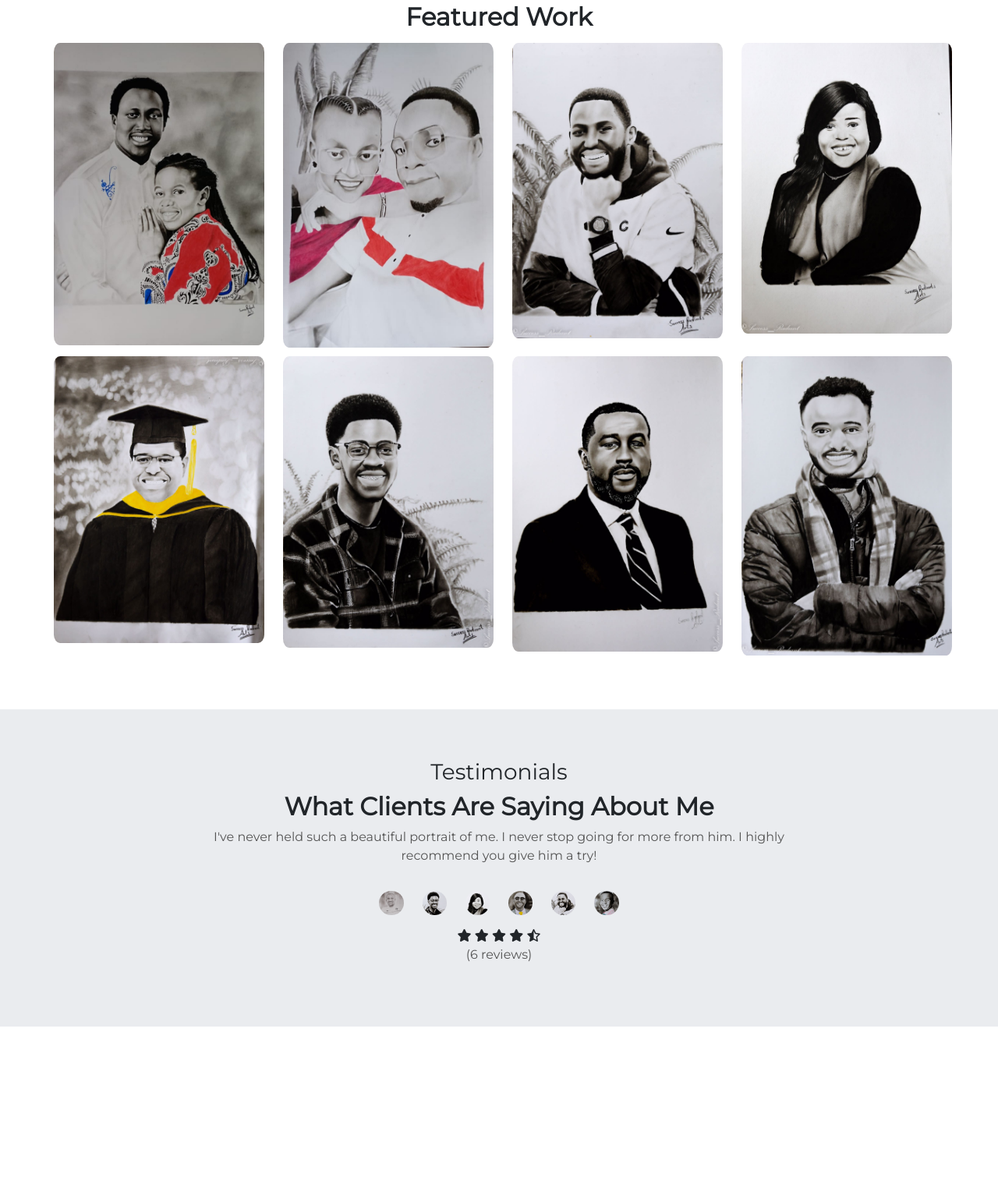
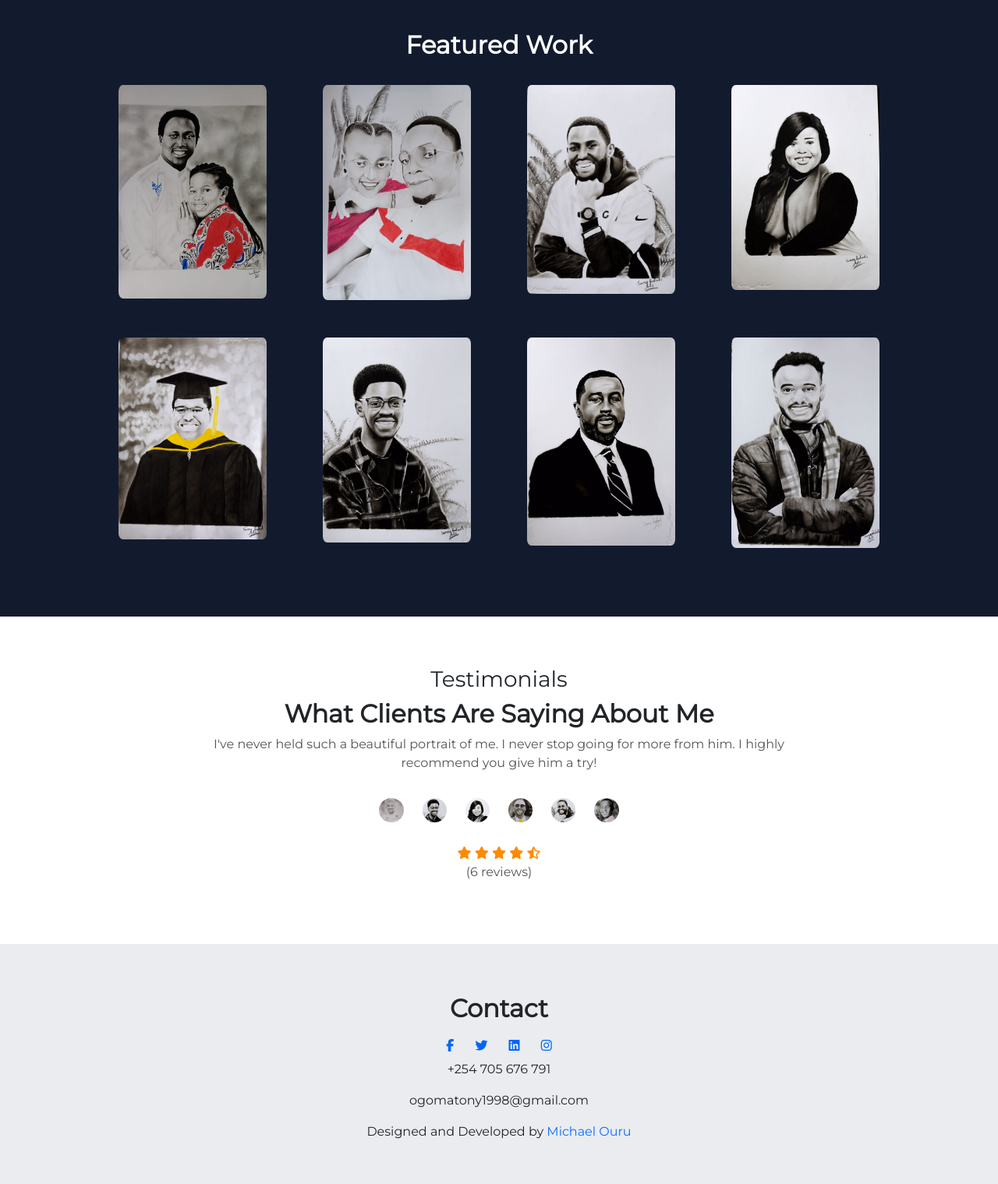
Before and after one commit to michaelouru-sw/tony-portfolio, a plain HTML site: page index.html in a window 1280 px wide. Shown: the part 1281-2800 px from the top of the page at 78% size. Before the commit the page ends 2598 px from the top, so only its background shows below. Drawn offline with nearby package versions, Linux system fonts and the light colour scheme.

Commit message:
Contacts Update

```diff
--- a/index.html
+++ b/index.html
@@ -51,19 +51,21 @@
     <section id="title">
       <div class="row">
         <div class="col col-lg-4 col-md-4 col-sm-12 col-sm-auto title-text">
-          <h1>Art Ogoma</h1>
+          <h1>Art@ogoma</h1>
           <h3>Art is Life</h3>
           <p>
             I blend intuition and experience to produce illusive drawings upto a
             minimum of three days. All cost includes framing and mounting.
           </p>
-          <button type="button" class="btn btn-light">Order Now</button>
+          <button type="button" class="btn btn-light">
+            <a href="#contact">Order Now</a>
+          </button>
         </div>
         <div class="col">
           <img
             src="img/IMG-7.jpg"
             alt="Drawing of a young girl."
-            class="title-image shadow"
+            class="title-image"
           />
         </div>
       </div>
@@ -75,12 +77,18 @@
         <div class="service-text">
           <h2>My Services</h2>
           <p>
-            I purely deal in pencil art work, work-referencing photos provided
-            my clients and deliver within a maximum of 3 working days
+            <em><h3>Art@ogoma</h3></em><br />
+            I began my professional artistic journey back in 2013 during my
+            highschool studies. Since then, I have participated in a number of
+            collaborative projects and have exhibited my work worldwide. Unlike
+            many of my counterparts, I am primarily self-taught and have my own
+            approach to - and definition of - art. I purely deal in pencil art
+            work, work-referencing photos provided by my clients and deliver
+            within a maximum of 3 working days.
           </p>
         </div>
-        <div class="row service-item-container">
-          <div class="col service-item">
+        <div class="row align-content-center service-item-container">
+          <div class="col col-lg-3 col-md-6 col-sm-12 service-item">
             <i class="fa-solid fa-paintbrush service-icon"></i>
             <h3>A2 Size</h3>
             <h2>Kshs. 5,000</h2>
@@ -89,7 +97,7 @@
               newspaper.
             </p>
           </div>
-          <div class="col service-item">
+          <div class="col col-lg-3 col-md-6 col-sm-12 service-item">
             <i class="fa-solid fa-paintbrush service-icon"></i>
             <h3>A3 Size</h3>
             <h2>Kshs. 3,600</h2>
@@ -98,7 +106,7 @@
               a tabloid newspaper but has slightly different proportions.
             </p>
           </div>
-          <div class="col service-item">
+          <div class="col col-lg-3 col-md-6 col-sm-12 service-item">
             <i class="fa-solid fa-paintbrush service-icon"></i>
             <h3>A4 Size</h3>
             <h2>Kshs. 2,500</h2>
@@ -108,7 +116,7 @@
               stationery letterheads.
             </p>
           </div>
-          <div class="col service-item">
+          <div class="col col-lg-3 col-md-6 col-sm-12 service-item">
             <i class="fa-solid fa-paintbrush service-icon"></i>
             <h3>A5 Size</h3>
             <h2>Kshs. 2,000</h2>
@@ -122,32 +130,32 @@
     </section>
 
     <section id="featured-work">
-      <div class="featured-work-heading">
+      <div class="featured-work">
         <h2>Featured Work</h2>
         <div class="row">
-          <div class="col col-lg-3 col-md-4 col-sm-12">
-            <img src="img/IMG-1.jpg" alt="" class="gallery-item" />
+          <div class="col col-lg-3 col-md-4 col-sm-12 gallery-item">
+            <img src="img/IMG-1.jpg" alt="" class="gallery-image" />
           </div>
-          <div class="col col-lg-3 col-md-4 col-sm-12">
-            <img src="img/IMG-4.jpg" alt="" class="gallery-item" />
+          <div class="col col-lg-3 col-md-4 col-sm-12 gallery-item">
+            <img src="img/IMG-4.jpg" alt="" class="gallery-image" />
           </div>
-          <div class="col col-lg-3 col-md-4 col-sm-12">
-            <img src="img/IMG-10.jpg" alt="" class="gallery-item" />
+          <div class="col col-lg-3 col-md-4 col-sm-12 gallery-item">
+            <img src="img/IMG-10.jpg" alt="" class="gallery-image" />
           </div>
-          <div class="col col-lg-3 col-md-4 col-sm-12">
-            <img src="img/IMG-12.jpg" alt="" class="gallery-item" />
+          <div class="col col-lg-3 col-md-4 col-sm-12 gallery-item">
+            <img src="img/IMG-12.jpg" alt="" class="gallery-image" />
           </div>
-          <div class="col col-lg-3 col-md-4 col-sm-12">
-            <img src="img/IMG-13.jpg" alt="" class="gallery-item" />
+          <div class="col col-lg-3 col-md-4 col-sm-12 gallery-item">
+            <img src="img/IMG-13.jpg" alt="" class="gallery-image" />
           </div>
-          <div class="col col-lg-3 col-md-4 col-sm-12">
-            <img src="img/IMG-15.jpg" alt="" class="gallery-item" />
+          <div class="col col-lg-3 col-md-4 col-sm-12 gallery-item">
+            <img src="img/IMG-15.jpg" alt="" class="gallery-image" />
           </div>
-          <div class="col col-lg-3 col-md-4 col-sm-12">
-            <img src="img/IMG-16.jpg" alt="" class="gallery-item" />
+          <div class="col col-lg-3 col-md-4 col-sm-12 gallery-item">
+            <img src="img/IMG-16.jpg" alt="" class="gallery-image" />
           </div>
-          <div class="col col-lg-3 col-md-4 col-sm-12">
-            <img src="img/IMG-14.jpg" alt="" class="gallery-item" />
+          <div class="col col-lg-3 col-md-4 col-sm-12 gallery-item">
+            <img src="img/IMG-14.jpg" alt="" class="gallery-image" />
           </div>
         </div>
       </div>
@@ -158,8 +166,8 @@
         <h3>Testimonials</h3>
         <h2>What Clients Are Saying About Me</h2>
         <p>
-          I've never held such a beautiful portrait of me. I never stop
-          going for more from him. I highly recommend you give him a try!
+          I've never held such a beautiful portrait of me. I never stop going
+          for more from him. I highly recommend you give him a try!
         </p>
         <div class="row testimonial-image-group">
           <div class="col">
@@ -181,17 +189,40 @@
             <img src="img/IMG-9.jpg" alt="" class="testimonial-image" />
           </div>
         </div>
-            <i class="fa-sharp fa-solid fa-star"></i>
-            <i class="fa-sharp fa-solid fa-star"></i>
-            <i class="fa-sharp fa-solid fa-star"></i>
-            <i class="fa-sharp fa-solid fa-star"></i>
-            <i class="fa-regular fa-star-half-stroke"></i>
-            <p>(6 reviews)</p>
-        </div>
+        <i class="fa-sharp fa-solid fa-star rating"></i>
+        <i class="fa-sharp fa-solid fa-star rating"></i>
+        <i class="fa-sharp fa-solid fa-star rating"></i>
+        <i class="fa-sharp fa-solid fa-star rating"></i>
+        <i class="fa-regular fa-star-half-stroke rating"></i>
+        <p>(6 reviews)</p>
       </div>
     </section>
 
-    <section id="contact"></section>
+    <section id="contact">
+      <div class="contact">
+        <h2>Contact</h2>
+        <a href="https://www.facebook.com/ogomade.tony"
+          ><i class="fa-brands fa-facebook-f icon"></i
+        ></a>
+        <a href="https://twitter.com/OgomaTony?t=S5-zmSqJLiDVFTXKxxWLUQ&s=09"
+          ><i class="fa-brands fa-twitter icon"></i
+        ></a>
+        <a href="https://www.linkedin.com/in/ogoma-tony-b3413a220"
+          ><i class="fa-brands fa-linkedin icon"></i
+        ></a>
+        <a href="https://www.instagram.com/tonyogoma/?hl=en"
+          ><i class="fa-brands fa-instagram icon"></i
+        ></a>
+        <p>+254 705 676 791</p>
+        <p>ogomatony1998@gmail.com</p>
+        <p>
+          Designed and Developed by
+          <a href="https://www.linkedin.com/in/michael-ouru-215671152/"
+            >Michael Ouru</a
+          >
+        </p>
+      </div>
+    </section>
 
     <div class="footer"></div>
 
--- a/style.css
+++ b/style.css
@@ -11,6 +11,10 @@ h1 {
 h2 {
     font-weight: bold;
     font-size: 2rem;
+}
+
+a {
+    text-decoration: none;
 }
 
 #title {
@@ -37,20 +41,18 @@ h2 {
 /* Services Section  */
 
 .service-text {
-    padding: 5% 25%;
+    padding: 5% 15%;
 }
 
 .services {
     background-color: #EAECEF;
     align-items: center;
-    padding: 0 5% 5%;
 }
 
  .service-item {
     background-color: #FFFFFF;
-    margin: 1%;
-    padding: 2%;
-    border-radius: 5%;
+    padding-top: 2%;
+    padding-bottom: 2%;
  }
 
 .service-icon {
@@ -60,13 +62,15 @@ h2 {
 }
 
 /* Featured Work Section  */
-.featured-work-heading {
-    padding: 5%;
+.featured-work {
+    padding: 5% 10% 5%;
+    background-color: #121B2E;
+    color: #FFFFFF;
 }
 
-.gallery-item {
-    max-width: 100%;
-    margin: 2%;
+.gallery-image {
+    max-width: 80%;
+    margin: 10%;
     border-radius: 3%;
 }
 
@@ -83,14 +87,59 @@ h2 {
 }
 
 .testimonials {
-    background-color: #EAECEF;
+    background-color: #FFFFFF;
     padding: 5% 20% 5%;
 }
 
 .rating {
     padding-top: 2%;
+    color: #FF8A00;
 }
 
 .testimonials p {
     color: #555555;
 }
+
+/* Contact Section  */
+.contact  {
+    padding: 5%;
+    background-color: #EAECEF;
+}
+
+.icon {
+    color: #0067F4;
+    margin: 1%;
+}
+
+@media (max-width: 770px) {
+    .title-text {
+        width: 100%;
+        text-align: center;
+    }
+    .title-image {
+        width: 100%;
+        margin: 0 auto;
+        border-radius: 0%;
+        /* visibility: hidden; */
+    }
+}
+@media (max-width: 576px){
+    .title-text {
+        width: 100%;
+        text-align: center;
+    }
+    .title-image {
+        visibility: hidden;
+    }
+    .service-item {
+        width: 100%;
+    }
+    .gallery-item {
+        width: 100%;
+    }
+}
+@media (max-width: 577px) {
+    .gallery-item {
+        width: 100%;
+    }
+}
```
